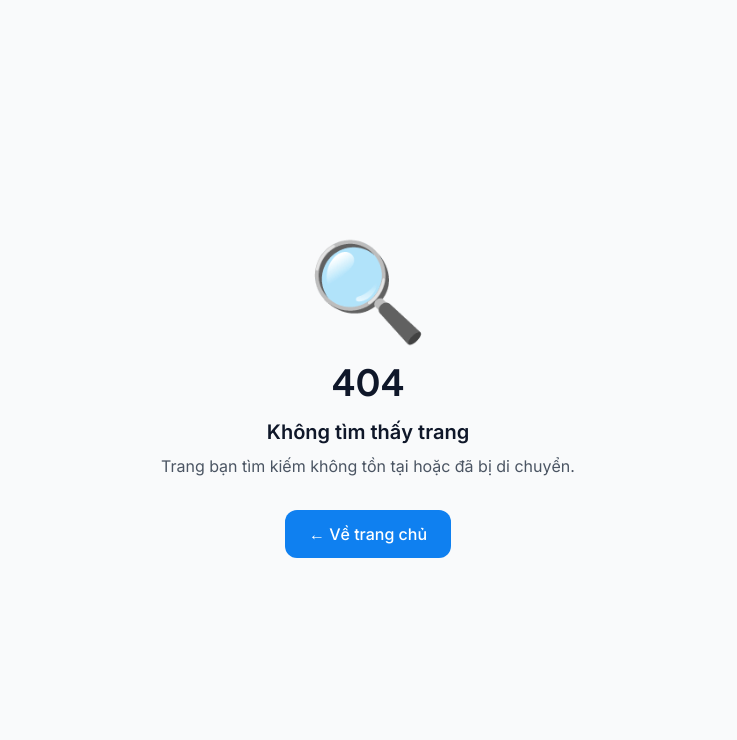
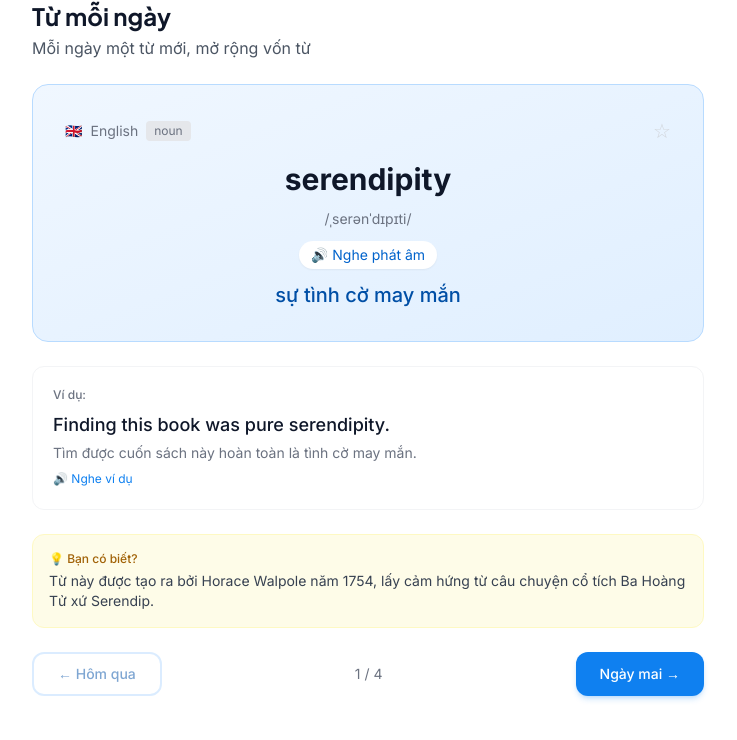
Before and after one commit to JasonTM17/Language_App, a Next.js app in the folder web/: page /word-of-day in a window 1280 px wide. Before the commit this address had no page. Shown: the top 740 px of the page, without its empty margins (272-1009 px from the left). Built offline with nearby package versions, Linux system fonts and the light colour scheme.

Commit message:
feat: add word-of-day page with TTS and fun facts
Daily vocabulary feature showing unique/untranslatable words from
each language with pronunciation, examples, and cultural context.

```diff
--- /dev/null
+++ b/web/src/app/word-of-day/page.tsx
@@ -0,0 +1,176 @@
+'use client';
+
+import { useState } from 'react';
+import { Button } from '@/components/ui/button';
+
+interface WordOfDay {
+  word: string;
+  pronunciation: string;
+  meaning: string;
+  partOfSpeech: string;
+  example: string;
+  exampleMeaning: string;
+  language: string;
+  flag: string;
+  funFact: string;
+}
+
+const wordsOfDay: WordOfDay[] = [
+  {
+    word: 'serendipity',
+    pronunciation: '/ˌserənˈdɪpɪti/',
+    meaning: 'sự tình cờ may mắn',
+    partOfSpeech: 'noun',
+    example: 'Finding this book was pure serendipity.',
+    exampleMeaning: 'Tìm được cuốn sách này hoàn toàn là tình cờ may mắn.',
+    language: 'English',
+    flag: '🇬🇧',
+    funFact: 'Từ này được tạo ra bởi Horace Walpole năm 1754, lấy cảm hứng từ câu chuyện cổ tích Ba Hoàng Tử xứ Serendip.',
+  },
+  {
+    word: '木漏れ日 (こもれび)',
+    pronunciation: 'komorebi',
+    meaning: 'ánh nắng xuyên qua lá cây',
+    partOfSpeech: 'noun',
+    example: '公園で木漏れ日を楽しみました。',
+    exampleMeaning: 'Tôi đã tận hưởng ánh nắng xuyên lá ở công viên.',
+    language: 'Japanese',
+    flag: '🇯🇵',
+    funFact: 'Đây là một từ không thể dịch trực tiếp sang tiếng Anh, thể hiện sự tinh tế của tiếng Nhật trong việc mô tả thiên nhiên.',
+  },
+  {
+    word: '缘分 (yuánfèn)',
+    pronunciation: 'yuánfèn',
+    meaning: 'duyên phận',
+    partOfSpeech: 'noun',
+    example: '我们的相遇是缘分。',
+    exampleMeaning: 'Cuộc gặp gỡ của chúng ta là duyên phận.',
+    language: 'Chinese',
+    flag: '🇨🇳',
+    funFact: 'Khái niệm này bắt nguồn từ Phật giáo, chỉ mối liên kết định mệnh giữa con người.',
+  },
+  {
+    word: '정 (jeong)',
+    pronunciation: 'jeong',
+    meaning: 'tình cảm sâu đậm',
+    partOfSpeech: 'noun',
+    example: '한국 사람들은 정이 많아요.',
+    exampleMeaning: 'Người Hàn Quốc rất giàu tình cảm.',
+    language: 'Korean',
+    flag: '🇰🇷',
+    funFact: '정 là khái niệm đặc trưng của văn hóa Hàn, chỉ sự gắn bó tình cảm sâu sắc không thể dịch chính xác.',
+  },
+];
+
+export default function WordOfDayPage() {
+  const [currentIndex, setCurrentIndex] = useState(0);
+  const [saved, setSaved] = useState<Set<number>>(new Set());
+
+  const word = wordsOfDay[currentIndex];
+
+  const speak = (text: string, lang: string) => {
+    const langMap: Record<string, string> = { English: 'en-US', Japanese: 'ja-JP', Chinese: 'zh-CN', Korean: 'ko-KR' };
+    const utterance = new SpeechSynthesisUtterance(text);
+    utterance.lang = langMap[lang] || 'en-US';
+    utterance.rate = 0.8;
+    speechSynthesis.speak(utterance);
+  };
+
+  const toggleSave = () => {
+    setSaved(prev => {
+      const next = new Set(prev);
+      if (next.has(currentIndex)) next.delete(currentIndex);
+      else next.add(currentIndex);
+      return next;
+    });
+  };
+
+  return (
+    <div className="max-w-2xl mx-auto space-y-6">
+      <div>
+        <h1 className="text-2xl font-bold font-display">Từ mỗi ngày</h1>
+        <p className="text-gray-600 dark:text-gray-400 mt-1">Mỗi ngày một từ mới, mở rộng vốn từ</p>
+      </div>
+
+      {/* Word card */}
+      <div className="p-8 rounded-2xl bg-gradient-to-br from-primary-50 to-primary-100 dark:from-primary-900/20 dark:to-primary-800/10 border border-primary-200 dark:border-primary-800">
+        <div className="flex items-center justify-between mb-4">
+          <span className="flex items-center gap-2 text-sm text-gray-500">
+            <span>{word.flag}</span>
+            <span>{word.language}</span>
+            <span className="px-2 py-0.5 rounded bg-gray-200 dark:bg-gray-700 text-xs">{word.partOfSpeech}</span>
+          </span>
+          <button
+            onClick={toggleSave}
+            className={`text-xl transition-all ${saved.has(currentIndex) ? 'text-yellow-500' : 'text-gray-300 hover:text-yellow-400'}`}
+          >
+            {saved.has(currentIndex) ? '★' : '☆'}
+          </button>
+        </div>
+
+        <div className="text-center space-y-3">
+          <h2 className="text-3xl font-bold">{word.word}</h2>
+          <p className="text-sm text-gray-500">{word.pronunciation}</p>
+          <button
+            onClick={() => speak(word.word.replace(/\s*\(.*?\)\s*/g, ''), word.language)}
+            className="mx-auto flex items-center gap-1 px-3 py-1 rounded-full bg-white dark:bg-gray-800 shadow-sm text-sm text-primary-600 hover:bg-primary-50 transition-all"
+          >
+            🔊 Nghe phát âm
+          </button>
+          <p className="text-xl text-primary-700 dark:text-primary-300 font-medium mt-4">{word.meaning}</p>
+        </div>
+      </div>
+
+      {/* Example */}
+      <div className="p-5 rounded-xl bg-white dark:bg-gray-800 border border-gray-100 dark:border-gray-700">
+        <p className="text-xs text-gray-500 font-medium mb-2">Ví dụ:</p>
+        <p className="text-lg font-medium">{word.example}</p>
+        <p className="text-sm text-gray-500 mt-1">{word.exampleMeaning}</p>
+        <button
+          onClick={() => speak(word.example, word.language)}
+          className="mt-2 text-xs text-primary-500 hover:underline"
+        >
+          🔊 Nghe ví dụ
+        </button>
+      </div>
+
+      {/* Fun fact */}
+      <div className="p-4 rounded-xl bg-yellow-50 dark:bg-yellow-900/10 border border-yellow-100 dark:border-yellow-900/30">
+        <p className="text-xs font-medium text-yellow-700 dark:text-yellow-400 mb-1">💡 Bạn có biết?</p>
+        <p className="text-sm text-gray-700 dark:text-gray-300">{word.funFact}</p>
+      </div>
+
+      {/* Navigation */}
+      <div className="flex items-center justify-between">
+        <Button
+          variant="outline"
+          onClick={() => setCurrentIndex(prev => Math.max(0, prev - 1))}
+          disabled={currentIndex === 0}
+        >
+          ← Hôm qua
+        </Button>
+        <span className="text-sm text-gray-500">{currentIndex + 1} / {wordsOfDay.length}</span>
+        <Button
+          onClick={() => setCurrentIndex(prev => Math.min(wordsOfDay.length - 1, prev + 1))}
+          disabled={currentIndex === wordsOfDay.length - 1}
+        >
+          Ngày mai →
+        </Button>
+      </div>
+
+      {/* Saved words */}
+      {saved.size > 0 && (
+        <div className="p-4 rounded-xl bg-gray-50 dark:bg-gray-800/50 border border-gray-100 dark:border-gray-700">
+          <p className="text-xs font-medium text-gray-500 mb-2">Từ đã lưu ({saved.size})</p>
+          <div className="flex flex-wrap gap-2">
+            {Array.from(saved).map(idx => (
+              <span key={idx} className="px-3 py-1 rounded-lg bg-white dark:bg-gray-700 text-sm border border-gray-200 dark:border-gray-600">
+                {wordsOfDay[idx].flag} {wordsOfDay[idx].word.split(' ')[0]}
+              </span>
+            ))}
+          </div>
+        </div>
+      )}
+    </div>
+  );
+}
--- a/web/src/components/layout/app-layout.tsx
+++ b/web/src/components/layout/app-layout.tsx
@@ -47,6 +47,7 @@ const navItems = [
   { href: '/games', label: 'Games', icon: '🎮' },
   { href: '/progress', label: 'Progress', icon: '📊' },
   { href: '/analytics', label: 'Analytics', icon: '📈' },
+  { href: '/word-of-day', label: 'Word of Day', icon: '✨' },
 ];
 
 export default function MainLayout({ children }: { children: React.ReactNode }) {
```
